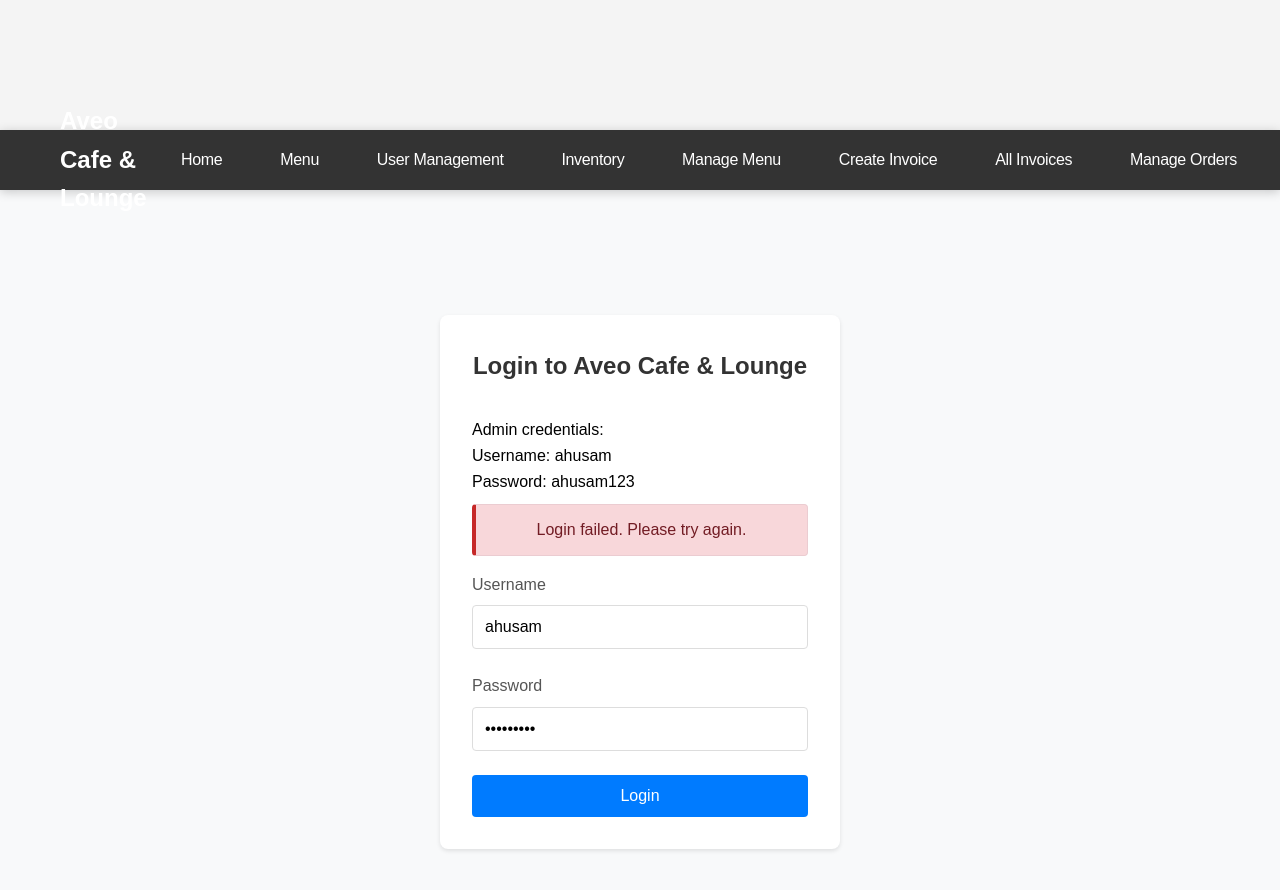
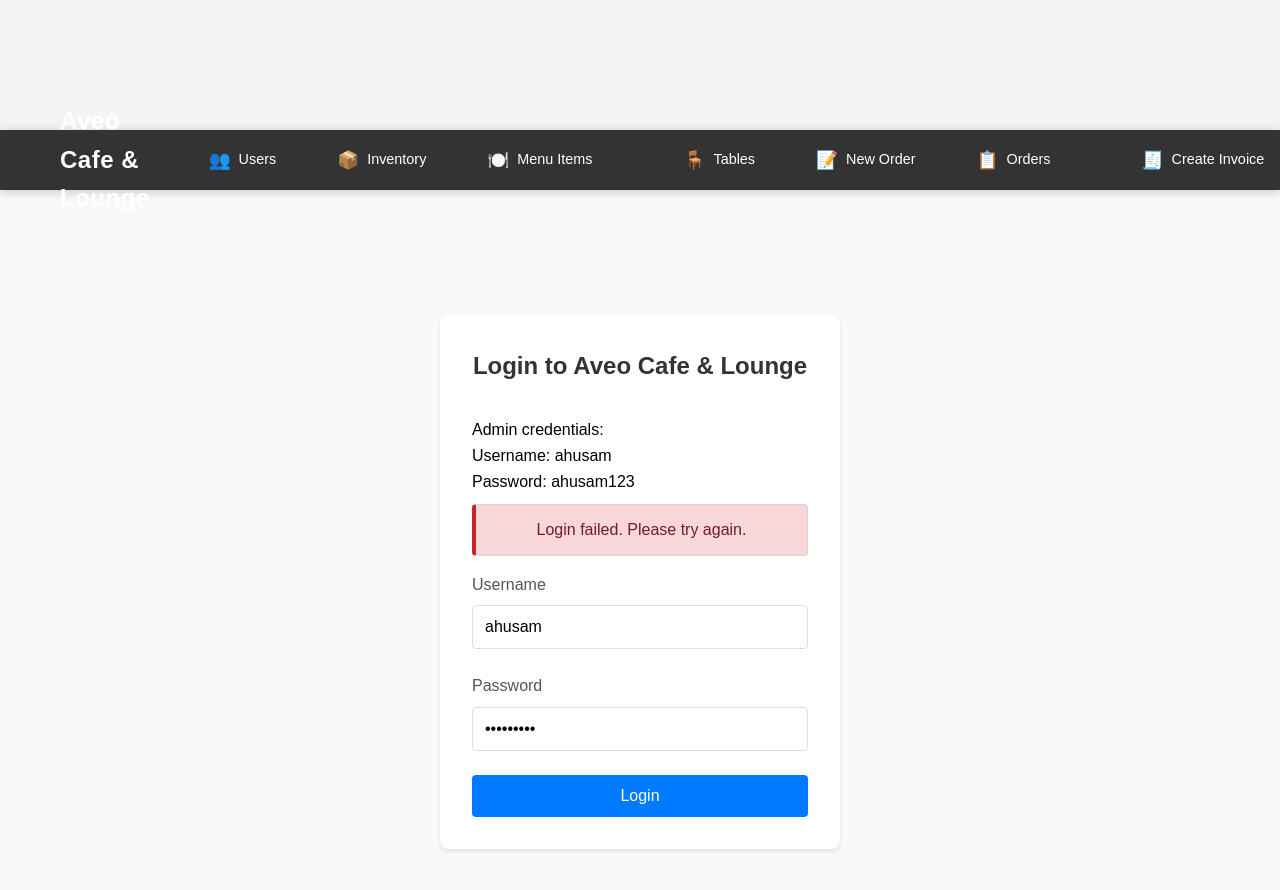
Before and after one commit to Rettey-G/Aveo-cafe-lounge, a React (Create React App) app in the folder frontend/: page /login in a window 1280 px wide. Shown: the top 890 px of the page. Built offline with nearby package versions, Linux system fonts and the light colour scheme; no server answers.

Commit message:
Complete navbar rebuild with categorized menu, mobile enhancements, and responsive design

```diff
--- a/frontend/src/components/Navbar.css
+++ b/frontend/src/components/Navbar.css
@@ -1,18 +1,28 @@
+/* Reset and Base Styles */
+* {
+  margin: 0;
+  padding: 0;
+  box-sizing: border-box;
+}
+
+/* Main Navbar Container */
 .navbar {
   background-color: #1a1a1a;
-  color: white;
   height: 60px;
   width: 100%;
-  display: flex;
-  justify-content: center;
-  align-items: center;
   position: fixed;
   top: 0;
   left: 0;
   z-index: 999;
   box-shadow: 0 2px 10px rgba(0, 0, 0, 0.2);
+  transition: all 0.3s ease;
 }
 
+.navbar.scrolled {
+  box-shadow: 0 4px 15px rgba(0, 0, 0, 0.3);
+}
+
+/* Navbar inner container */
 .navbar-container {
   display: flex;
   justify-content: space-between;
@@ -20,176 +30,214 @@
   width: 100%;
   max-width: 1200px;
   margin: 0 auto;
-  padding: 0 0.5rem;
-  overflow-x: hidden;
+  padding: 0 1.5rem;
+  height: 100%;
 }
 
+/* Logo styling */
 .navbar-logo {
   color: #fff;
   text-decoration: none;
-  font-size: 1.2rem;
+  font-size: 1.5rem;
   font-weight: bold;
+  letter-spacing: 0.5px;
   transition: all 0.3s ease;
-  display: flex;
-  align-items: center;
-  gap: 0.5rem;
 }
 
 .navbar-logo:hover {
   color: #ffd700;
-  transform: scale(1.05);
 }
 
+/* Mobile Menu Toggle Button */
+.mobile-menu-toggle {
+  display: none;
+  background: none;
+  border: none;
+  color: white;
+  cursor: pointer;
+  padding: 5px;
+  margin-left: auto;
+}
+
+.menu-icon {
+  font-size: 1.5rem;
+}
+
+/* Menu Container Styles */
+.nav-menu-container {
+  display: flex;
+  align-items: center;
+}
+
+/* Main Navigation Menu */
 .nav-menu {
   display: flex;
   list-style: none;
   margin: 0;
   padding: 0;
-  gap: 1rem;
 }
 
-.nav-item {
+/* Category Styles */
+.nav-category {
+  margin: 0 15px;
   position: relative;
-  margin-right: 5px;
 }
 
-.nav-links {
-  color: #fff;
-  text-decoration: none;
-  font-size: 0.7rem;
-  font-weight: 500;
-  transition: all 0.3s ease;
-  padding: 0.25rem 0.15rem;
-  position: relative;
-  display: inline-block;
-  background: none;
-  border: none;
-  cursor: pointer;
-  white-space: nowrap;
-  letter-spacing: -0.02em;
+.category-label {
+  display: none;
+  color: #ccc;
+  font-weight: 600;
+  font-size: 0.9rem;
+  margin-bottom: 10px;
+  border-bottom: 1px solid rgba(255,255,255,0.1);
+  padding-bottom: 5px;
 }
 
-.nav-links:hover {
-  color: #ffd700;
+.category-menu {
+  display: flex;
+  list-style: none;
+  margin: 0;
+  padding: 0;
 }
 
-.nav-links::after {
-  content: '';
-  position: absolute;
-  width: 0;
-  height: 2px;
-  bottom: 0;
-  left: 0;
-  background-color: #ffd700;
-  transition: width 0.3s ease;
+/* Nav Item Styles */
+.nav-item {
+  margin: 0 5px;
 }
 
-.nav-links:hover::after {
-  width: 100%;
+/* Nav Link Styles */
+.nav-link {
+  color: white;
+  text-decoration: none;
+  padding: 8px 12px;
+  border-radius: 4px;
+  font-size: 0.9rem;
+  display: flex;
+  align-items: center;
+  transition: all 0.2s ease;
+  white-space: nowrap;
 }
 
-.mobile-menu-icon {
-  display: none;
-  color: #fff;
-  font-size: 1.5rem;
-  cursor: pointer;
+.nav-link:hover {
+  background-color: rgba(255,255,255,0.1);
+  transform: translateY(-2px);
 }
 
-@media (max-width: 1024px) {
+/* Link Icon */
+.link-icon {
+  margin-right: 8px;
+  font-size: 1.1rem;
+}
+
+/* Footer & Logout Styles */
+.nav-footer {
+  margin-left: 20px;
+}
+
+.logout-btn {
+  display: flex;
+  align-items: center;
+  background-color: rgba(220, 53, 69, 0.8);
+  color: white;
+  border: none;
+  border-radius: 4px;
+  padding: 8px 16px;
+  font-size: 0.9rem;
+  cursor: pointer;
+  transition: all 0.2s ease;
+}
+
+.logout-btn:hover {
+  background-color: rgb(220, 53, 69);
+  transform: translateY(-2px);
+}
+
+/* Backdrop for mobile */
+.menu-backdrop {
+  display: none;
+}
+
+/* Responsive Styles */
+@media (max-width: 992px) {
   .navbar-container {
     padding: 0 1rem;
   }
 
-  .mobile-menu-icon {
+  .mobile-menu-toggle {
+    display: block;
+  }
+
+  .nav-menu-container {
+    position: fixed;
+    top: 60px;
+    right: -280px; /* Hide off-screen */
+    width: 280px;
+    height: calc(100vh - 60px);
+    background-color: #222;
+    flex-direction: column;
+    align-items: flex-start;
+    transition: right 0.3s ease;
+    overflow-y: auto;
+    z-index: 999;
+    padding: 20px;
+    box-shadow: -5px 0 15px rgba(0,0,0,0.2);
+  }
+
+  .nav-menu-container.active {
+    right: 0;
+  }
+
+  .menu-backdrop {
     display: block;
   }
 
   .nav-menu {
-    display: none;
-    position: fixed;
-    top: 60px;
-    left: 0;
-    right: 0;
-    background-color: #1a1a1a;
     flex-direction: column;
-    align-items: center;
-    padding: 1rem 0;
-    gap: 1rem;
-    box-shadow: 0 2px 4px rgba(0, 0, 0, 0.1);
-    z-index: 1000;
     width: 100%;
   }
 
-  .nav-menu.active {
-    display: flex;
+  .nav-category {
+    width: 100%;
+    margin: 0 0 20px 0;
   }
 
-  /* Add backdrop overlay when mobile menu is active */
-  .nav-menu.active::before {
-    content: "";
-    position: fixed;
-    top: 60px;
-    left: 0;
-    right: 0;
-    bottom: 0;
-    background-color: rgba(0, 0, 0, 0.5);
-    z-index: -1;
+  .category-label {
+    display: block;
   }
 
-  /* Make close button more visible */
-  .mobile-menu-icon {
-    font-size: 24px;
-    cursor: pointer;
-    padding: 5px 10px;
-    background-color: rgba(255, 255, 255, 0.1);
-    border-radius: 4px;
+  .category-menu {
+    flex-direction: column;
   }
 
   .nav-item {
+    margin: 5px 0;
     width: 100%;
-    text-align: center;
-    padding: 0.5rem 0;
   }
 
-  .nav-links {
-    display: block;
-    padding: 0.5rem 1rem;
+  .nav-link {
+    padding: 10px;
+    width: 100%;
   }
 
-  .nav-links::after {
-    display: none;
+  .nav-footer {
+    margin: 20px 0 0 0;
+    width: 100%;
+  }
+
+  .logout-btn {
+    width: 100%;
+    justify-content: center;
   }
 }
 
-@media (max-width: 480px) {
+/* Small mobile adjustments */
+@media (max-width: 576px) {
   .navbar-logo {
     font-size: 1.2rem;
   }
 
-  .nav-links {
-    font-size: 0.85rem;
-    padding: 0.5rem 0.2rem;
+  .nav-menu-container {
+    width: 85%;
+    right: -85%;
   }
 }
-
-.logout-btn {
-  color: #fff;
-  background-color: #dc3545;
-  border: none;
-  border-radius: 4px;
-  padding: 0.4rem 0.8rem;
-  font-size: 0.9rem;
-  cursor: pointer;
-  transition: background-color 0.3s;
-}
-
-.logout-btn:hover {
-  background-color: #c82333;
-}
-
-@media (max-width: 1024px) {
-  .logout-btn {
-    width: 90%;
-    margin: 0.5rem auto;
-  }
-}
--- a/frontend/src/components/Navbar.js
+++ b/frontend/src/components/Navbar.js
@@ -1,54 +1,73 @@
-import React, { useState, useEffect } from 'react';
-import { Link, useNavigate } from 'react-router-dom';
+import React, { useState, useEffect, useRef } from 'react';
+import { Link, useNavigate, useLocation } from 'react-router-dom';
 import './Navbar.css';
 
 function Navbar() {
   const [isMenuOpen, setIsMenuOpen] = useState(false);
-  // Temporarily not using userRole since we're showing all links
-  // eslint-disable-next-line no-unused-vars
   const [userRole, setUserRole] = useState('');
   const navigate = useNavigate();
-  const navRef = React.useRef(null);
+  const location = useLocation();
+  const navbarRef = useRef(null);
+  const menuRef = useRef(null);
 
+  // Check authentication and user role on mount and path change
   useEffect(() => {
-    // Check user role from localStorage
     const role = localStorage.getItem('userRole');
     const token = localStorage.getItem('token');
 
-    // If no token, redirect to login
-    if (!token && window.location.pathname !== '/login') {
+    if (!token && location.pathname !== '/login') {
       navigate('/login');
       return;
     }
 
     setUserRole(role || '');
-  }, [navigate]);
 
-  // Handle click outside to close the mobile menu
+    // Close mobile menu on route change
+    setIsMenuOpen(false);
+  }, [navigate, location.pathname]);
+
+  // Handle click outside to close mobile menu
   useEffect(() => {
-    function handleClickOutside(event) {
-      if (navRef.current && !navRef.current.contains(event.target) && isMenuOpen) {
+    const handleClickOutside = (event) => {
+      if (menuRef.current && !menuRef.current.contains(event.target) &&
+          !event.target.classList.contains('mobile-menu-toggle')) {
         setIsMenuOpen(false);
       }
-    }
+    };
 
-    // Add event listener when menu is open
     if (isMenuOpen) {
       document.addEventListener('mousedown', handleClickOutside);
       document.addEventListener('touchstart', handleClickOutside);
     }
 
-    // Cleanup the event listener
     return () => {
       document.removeEventListener('mousedown', handleClickOutside);
       document.removeEventListener('touchstart', handleClickOutside);
     };
   }, [isMenuOpen]);
 
+  // Handle scroll to show/hide navbar shadow
+  useEffect(() => {
+    const handleScroll = () => {
+      if (navbarRef.current) {
+        if (window.scrollY > 0) {
+          navbarRef.current.classList.add('scrolled');
+        } else {
+          navbarRef.current.classList.remove('scrolled');
+        }
+      }
+    };
+
+    window.addEventListener('scroll', handleScroll);
+    return () => window.removeEventListener('scroll', handleScroll);
+  }, []);
+
+  // Toggle mobile menu open/closed
   const toggleMenu = () => {
     setIsMenuOpen(!isMenuOpen);
   };
 
+  // Handle user logout
   const handleLogout = () => {
     localStorage.removeItem('token');
     localStorage.removeItem('userRole');
@@ -56,98 +75,98 @@ function Navbar() {
   };
 
   return (
-    <nav className="navbar" ref={navRef}>
+    <nav className="navbar" ref={navbarRef}>
       <div className="navbar-container">
         <Link to="/" className="navbar-logo">
           Aveo Cafe & Lounge
         </Link>
 
-        <div className="mobile-menu-icon" onClick={toggleMenu}>
-          {isMenuOpen ? '✕' : '☰'}
-        </div>
+        <button
+          className="mobile-menu-toggle"
+          onClick={toggleMenu}
+          aria-label="Toggle menu"
+        >
+          <span className="menu-icon">{isMenuOpen ? '✕' : '☰'}</span>
+        </button>
 
-        <ul className={`nav-menu ${isMenuOpen ? 'active' : ''}`}>
+        <div className={`nav-menu-container ${isMenuOpen ? 'active' : ''}`} ref={menuRef}>
+          <ul className="nav-menu">
+            {/* Admin Routes */}
+            <li className="nav-category">
+              <span className="category-label">Management</span>
+              <ul className="category-menu">
                 <li className="nav-item">
-            <Link to="/" className="nav-links" onClick={() => setIsMenuOpen(false)}>
-              Home
+                  <Link to="/users" className="nav-link" onClick={() => setIsMenuOpen(false)}>
+                    <span className="link-icon">👥</span> Users
                   </Link>
                 </li>
                 <li className="nav-item">
-            <Link to="/menu" className="nav-links" onClick={() => setIsMenuOpen(false)}>
-              Menu
-            </Link>
-          </li>
-
-          {/* Management Routes - Temporarily showing for all users */}
-          <li className="nav-item">
-            <Link to="/users" className="nav-links" onClick={() => setIsMenuOpen(false)}>
-              User Management
+                  <Link to="/inventory" className="nav-link" onClick={() => setIsMenuOpen(false)}>
+                    <span className="link-icon">📦</span> Inventory
                   </Link>
                 </li>
                 <li className="nav-item">
-            <Link to="/inventory" className="nav-links" onClick={() => setIsMenuOpen(false)}>
-              Inventory
+                  <Link to="/menu-management" className="nav-link" onClick={() => setIsMenuOpen(false)}>
+                    <span className="link-icon">🍽️</span> Menu Items
+                  </Link>
+                </li>
+              </ul>
+            </li>
+
+            {/* Staff Routes */}
+            <li className="nav-category">
+              <span className="category-label">Operations</span>
+              <ul className="category-menu">
+                <li className="nav-item">
+                  <Link to="/table-layout" className="nav-link" onClick={() => setIsMenuOpen(false)}>
+                    <span className="link-icon">🪑</span> Tables
                   </Link>
                 </li>
                 <li className="nav-item">
-            <Link to="/menu-management" className="nav-links" onClick={() => setIsMenuOpen(false)}>
-              Manage Menu
+                  <Link to="/take-order" className="nav-link" onClick={() => setIsMenuOpen(false)}>
+                    <span className="link-icon">📝</span> New Order
                   </Link>
                 </li>
                 <li className="nav-item">
-            <Link to="/invoices" className="nav-links" onClick={() => setIsMenuOpen(false)}>
-              Create Invoice
+                  <Link to="/orders" className="nav-link" onClick={() => setIsMenuOpen(false)}>
+                    <span className="link-icon">📋</span> Orders
+                  </Link>
+                </li>
+              </ul>
+            </li>
+
+            {/* Financial Routes */}
+            <li className="nav-category">
+              <span className="category-label">Billing</span>
+              <ul className="category-menu">
+                <li className="nav-item">
+                  <Link to="/invoices" className="nav-link" onClick={() => setIsMenuOpen(false)}>
+                    <span className="link-icon">🧾</span> Create Invoice
                   </Link>
                 </li>
                 <li className="nav-item">
-            <Link to="/all-invoices" className="nav-links" onClick={() => setIsMenuOpen(false)}>
-              All Invoices
+                  <Link to="/all-invoices" className="nav-link" onClick={() => setIsMenuOpen(false)}>
+                    <span className="link-icon">📊</span> All Invoices
                   </Link>
                 </li>
-          <li className="nav-item">
-            <Link to="/orders" className="nav-links" onClick={() => setIsMenuOpen(false)}>
-              Manage Orders
-            </Link>
-          </li>
-
-          {/* Staff Routes */}
-          <li className="nav-item">
-            <Link to="/table-layout" className="nav-links" onClick={() => setIsMenuOpen(false)}>
-              Table Layout
-            </Link>
-          </li>
-          <li className="nav-item">
-            <Link to="/take-order" className="nav-links" onClick={() => setIsMenuOpen(false)}>
-              Take Order
-            </Link>
-          </li>
-
-          {/* General Routes */}
-          <li className="nav-item">
-            <Link to="/about" className="nav-links" onClick={() => setIsMenuOpen(false)}>
-              About
-            </Link>
-          </li>
-          <li className="nav-item">
-            <Link to="/contact" className="nav-links" onClick={() => setIsMenuOpen(false)}>
-              Contact
-            </Link>
-          </li>
-
-          {/* Logout Button - Always visible */}
-          <li className="nav-item">
-            <button
-              className="nav-links logout-btn"
-              onClick={() => {
-                handleLogout();
-                setIsMenuOpen(false);
-              }}
-            >
-              Logout
-            </button>
+              </ul>
             </li>
           </ul>
+
+          {/* Logout Button */}
+          <div className="nav-footer">
+            <button
+              className="logout-btn"
+              onClick={handleLogout}
+            >
+              <span className="link-icon">🚪</span> Logout
+            </button>
           </div>
+        </div>
+      </div>
+
+      {/* Backdrop overlay for mobile */}
+      {isMenuOpen && <div className="menu-backdrop" onClick={() => setIsMenuOpen(false)} />}
     </nav>
   );
 }
```
Lines whose indentation alone changed are shown as unchanged.
